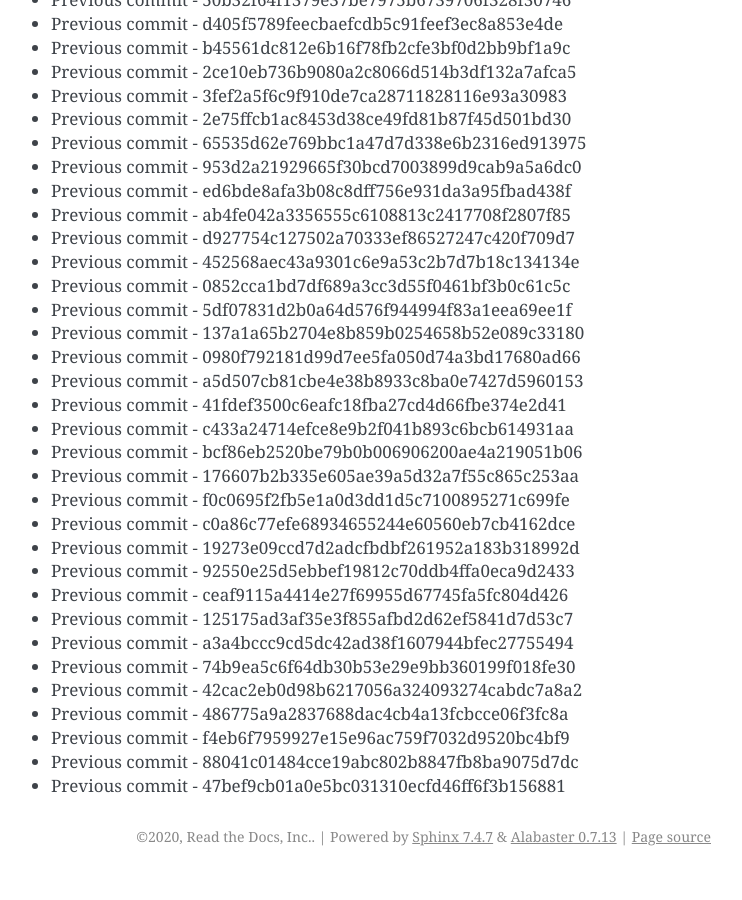
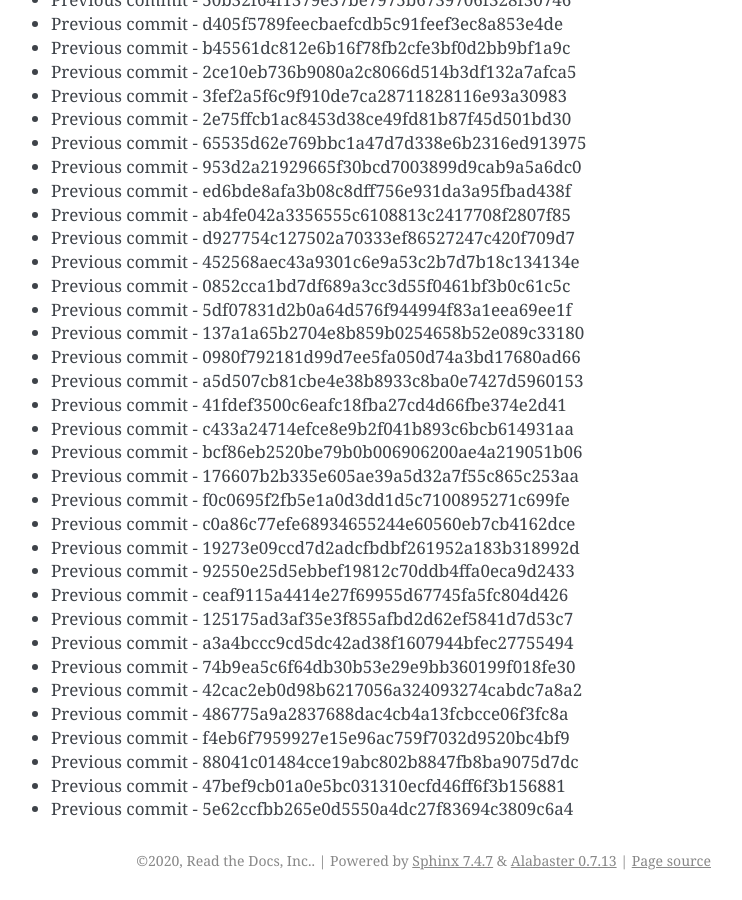
Before and after one commit to readthedocs/rtd-git-stresstest, a Sphinx documentation site: the page built from docs/updates.rst, in a window 1280 px wide and 900 px high, scrolled down 22001 px. Shown: the whole window, without its empty margins (399-1141 px from the left). Built offline with Sphinx 7.4.7, drawn with Linux system fonts in a browser that asks for light colours; before the commit the page ends 22877 px from its top, so only the background shows below that.

Commit message:
Generating commit from previous: 5e62ccfbb265e0d5550a4dc27f83694c3809c6a4

```diff
--- a/docs/updates.rst
+++ b/docs/updates.rst
@@ -956,3 +956,4 @@ It can be tested for any performance characteristics.
 * Previous commit - f4eb6f7959927e15e96ac759f7032d9520bc4bf9
 * Previous commit - 88041c01484cce19abc802b8847fb8ba9075d7dc
 * Previous commit - 47bef9cb01a0e5bc031310ecfd46ff6f3b156881
+* Previous commit - 5e62ccfbb265e0d5550a4dc27f83694c3809c6a4
```
